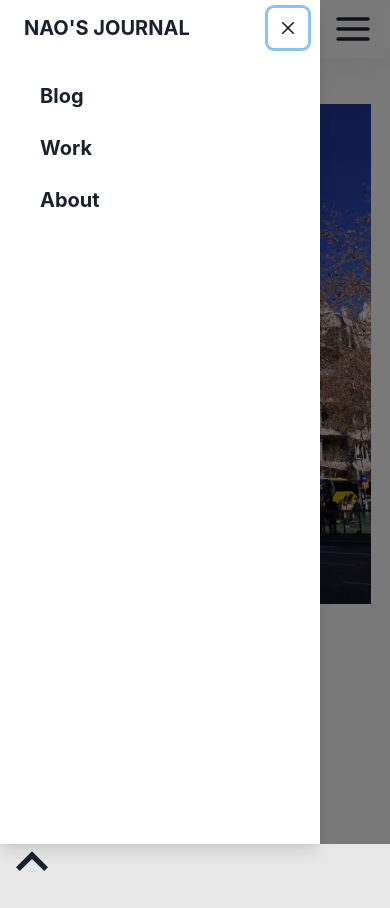
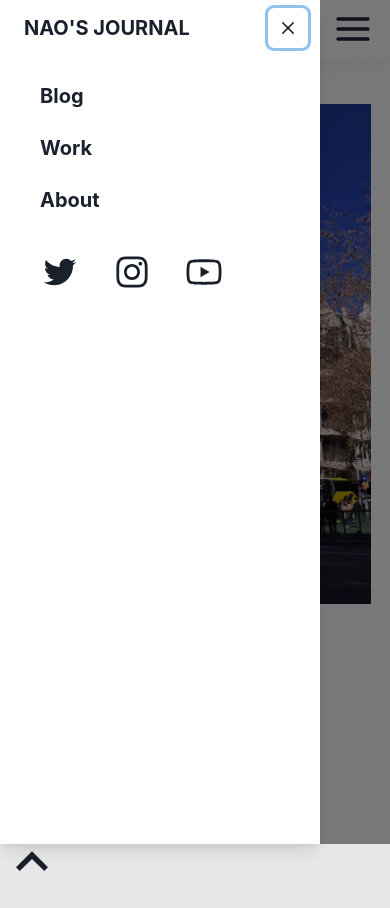
Before and after one commit to nao-uru/my_blog, a Next.js app: page / in a window 390 px wide. Both pictures are taken after a click on the icon 353 px from the left and 29 px from the top of the page. Shown: the top 908 px of the page. Built offline with nearby package versions, Linux system fonts and the light colour scheme.

Commit message:
[fix] SNSのカードに関するコードを修正

```diff
--- a/components/molecules/Menu.tsx
+++ b/components/molecules/Menu.tsx
@@ -38,11 +38,35 @@ const Navigation = () => {
       </Box>
       </Link>
 
-      {/* <Link href="/Contact" passHref>
-      <Box mr={8} css={path.startsWith('/Contact') ? sBorderLink:''}>
-      <HeaderLink>Contact</HeaderLink>
+      <Flex pt={8}>
+
+      <Box css={sLink} mr={8}>
+      <Link href="https://twitter.com/naos_journal" passHref>
+      <a target="_blank">
+      <AiOutlineTwitter size={40} />
+      </a>
+      </Link>
       </Box>
-      </Link> */}
+
+      <Box css={sLink} mr={8}>
+      <Link href="https://www.instagram.com/nao.journal__/" passHref>
+      <a target="_blank">
+      <AiOutlineInstagram size={40} />
+      </a>
+      </Link>
+      </Box>
+
+      <Box css={sLink} mr={8}>
+      <Link href="https://www.youtube.com/channel/UCnBdJFjL13ySAZ0wLf7TrFg" passHref>
+      <a target="_blank">
+      <AiOutlineYoutube size={40} />
+      </a>
+      </Link>
+      </Box>
+
+      </Flex>
+
+
     </Stack>
   )
 }
@@ -91,12 +115,6 @@ export const Menu = () => {
     <ChakraProvider>
 
     <Flex align="baseline" alignItems="center">
-
-    {/* <Link href="/" passHref>
-    <Box mr={12} css={path.substring('') ? sBorder:''}>
-    <HeaderLink>Home</HeaderLink>
-    </Box>
-    </Link> */}
 
     <Link href="/Blog" passHref>
     <Box mr={12} css={path.startsWith('/Blog') ? sBorder:''}>
--- a/pages/[slug].jsx
+++ b/pages/[slug].jsx
@@ -69,7 +69,7 @@ export default function PostPage({blogPost}) {
     title={blogPost.fields.title}
     description={blogPost.fields.subtitle}
     url={`https://www.naosjournal.com/${blogPost.fields.title}`}
-    card={blogPost.fields.media.fields.file.url}
+    card={`https:${blogPost.fields.media.fields.file.url}`}
     keyword={'ブログ,デザイナー,デザイン,ポートフォリオ'}
      />
 
--- a/pages/index.tsx
+++ b/pages/index.tsx
@@ -1,17 +1,19 @@
-import Head from "next/head";
-
 import { Top } from "../components/organisms/Top"
 import { Layout } from "../components/pages/Layout";
-
-
+import { HeadSetting } from "../components/pages/Head";
 
 export default function Home() {
 
   return (
     <>
-    <Head>
-      <title>HOME</title>
-    </Head>
+    <HeadSetting
+    title={'Home'}
+    description={"ホーム"}
+    url="https://www.naosjournal.com/Blog"
+    card="/img/spain.jpeg"
+    keyword={'ブログ,デザイナー,デザイン,ポートフォリオ'}
+     />
+
     <Layout>
       <Top />
     </Layout>
```
